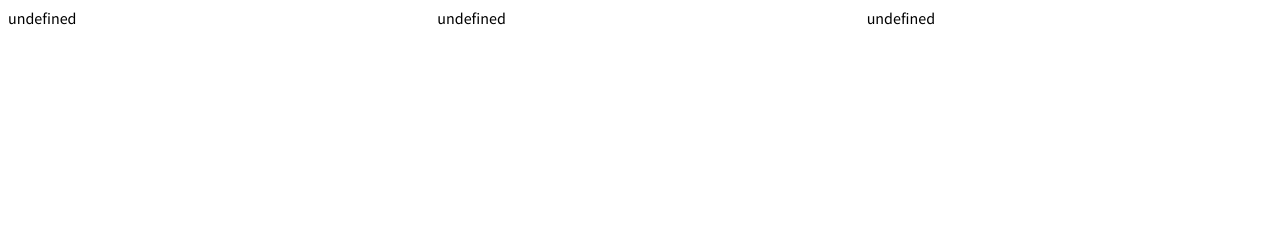
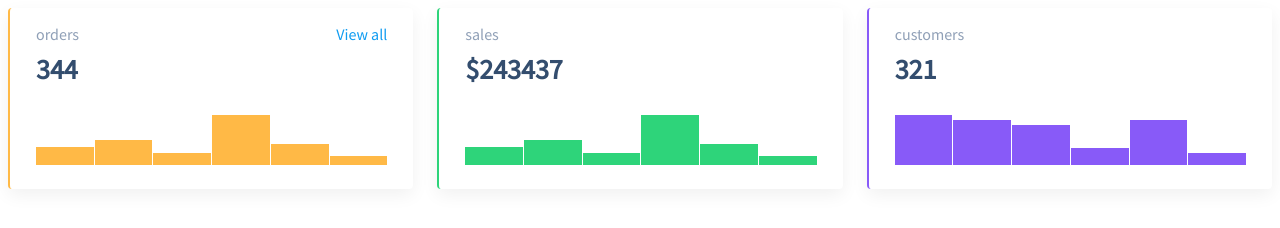
Before and after one commit to js-tasks-ru/js-20211109_yuriy72, a website: page 04-oop-basic-intro-to-dom/1-column-chart/index.html in a window 1280 px wide. Drawn offline with Linux system fonts and the light colour scheme.

Commit message:
создал компонент ColumnChart

```diff
--- a/04-oop-basic-intro-to-dom/1-column-chart/index.html
+++ b/04-oop-basic-intro-to-dom/1-column-chart/index.html
@@ -43,6 +43,11 @@
       orders.append(ordersChart.element);
       sales.append(salesChart.element);
       customers.append(customersChart.element);
+
+
+      setTimeout(() => {
+        ordersChart.update(salesData);
+      }, 3000)
     </script>
   </body>
 </html>
--- a/04-oop-basic-intro-to-dom/1-column-chart/index.js
+++ b/04-oop-basic-intro-to-dom/1-column-chart/index.js
@@ -1,3 +1,157 @@
-export default class ColumnChart {
+// utils render element
+const createElement = (template) => {
+  const div = document.createElement('div');
+  div.innerHTML = template;
 
+  return div.firstElementChild;
+};
+
+// abstract component
+class Component {
+  constructor() {
+    if (new.target === Component) {
+      throw Error('you cannot create an abstract class');
+    }
+
+    this._element = null;
+    this._children = new Map();
+  }
+
+  get refToElement() {
+    return this._element;
+  }
+
+  get element() {
+    if (!this._element) {
+      this._element = this._createElement(this.template);
+      this.beforeRender();
+    }
+
+    return this._element;
+  }
+
+  getChildElementByName(name) {
+    try {
+      return this._children.get(name);
+    } catch (error) {
+      throw Error('no child element with this name');
+    }
+  }
+
+  beforeRender() {
+    this._setChildren();
+    this.render();
+    this.initEventListeners();
+  }
+
+  render() {}
+
+  remove() {
+    if (this._element) {
+      this._element.remove();
+      this.removeEventListeners();
+    }
+  }
+
+  destroy() {
+    this.remove();
+    this._children.clear();
+    this._element = null;
+  }
+
+  initEventListeners() {}
+  removeEventListeners() {}
+
+  _setChildren() {
+    const elements = [...this._element.querySelectorAll('[data-element]')];
+
+    for (const child of elements) {
+      const name = child.dataset.element;
+      this._children.set(name, child);
+    }
+  }
+
+  _createElement(template) {
+    return createElement(template);
+  }
 }
+
+
+// ColumnChart component
+const MAX_CHART_HEIGHT = 50;
+
+const defaultProps = {data: [], label: '', value: '', formatHeading: (it) => it};
+
+export default class ColumnChart extends Component {
+  constructor(
+    {data = [], label, formatHeading = (it) => it, link = '', value} = defaultProps
+  ) {
+    super();
+
+    this._data = data;
+    this._value = value;
+    this._label = label;
+    this._link = link;
+    this._formatHeading = formatHeading;
+  }
+
+
+  get chartHeight() {
+    return MAX_CHART_HEIGHT;
+  }
+
+  get template() {
+    return (
+      `<div class="column-chart column-chart_loading" style="--chart-height: ${this.chartHeight}">
+          <div class="column-chart__title">
+            ${this._getLabel()}
+            ${this._getLink()}
+          </div>
+          <div class="column-chart__container">
+            <div data-element="header" class="column-chart__header">${this._formatHeading(this._value)}</div>
+              <div data-element="body" class="column-chart__chart"></div>
+          </div>
+      </div>`
+    );
+  }
+
+
+
+  render() {
+    this.getChildElementByName('body').innerHTML = this._getColumnChart();
+
+    if (this._data.length) {
+      this.refToElement.classList.remove('column-chart_loading');
+    }
+  }
+
+  update(data) {
+    this._data = data;
+    this.render();
+  }
+
+  _getColumnChart() {
+    const max = Math.max(...this._data);
+    const scale = this.chartHeight / max;
+
+    const getPercent = (item) => (item / max * 100).toFixed(0);
+
+    return this._data
+      .map(
+        it => (`<div style="--value: ${Math.floor(it * scale)}" data-tooltip="${getPercent(it)}%"></div>`)
+      )
+      .join('');
+  }
+
+  _getLabel() {
+    return !!this._label ? this._label : '';
+  }
+
+  _getLink() {
+    return !!this._link ? `<a href="/${this._link}" class="column-chart__link">View all</a>` : '';
+  }
+
+  _formatHeading(value) {
+    return !!value ? this._formatHeading(value) : '';
+  }
+}
```
